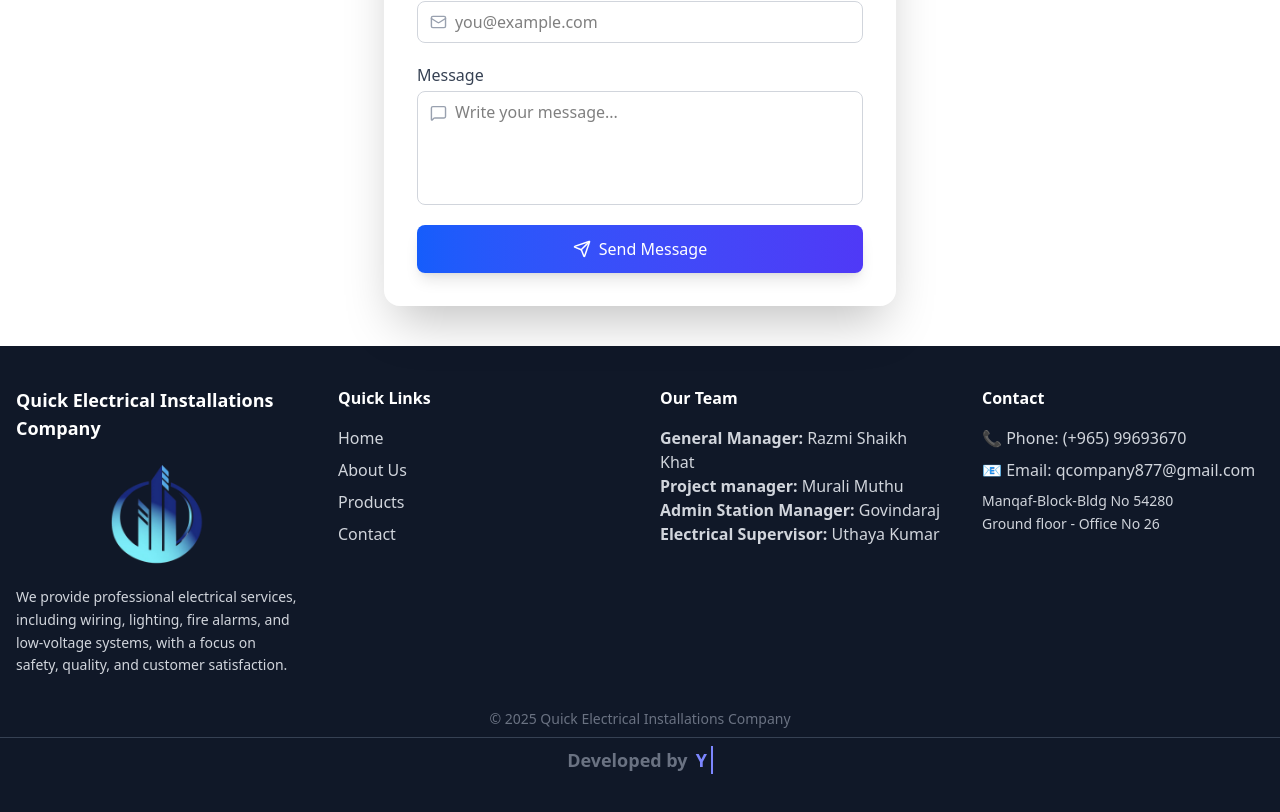
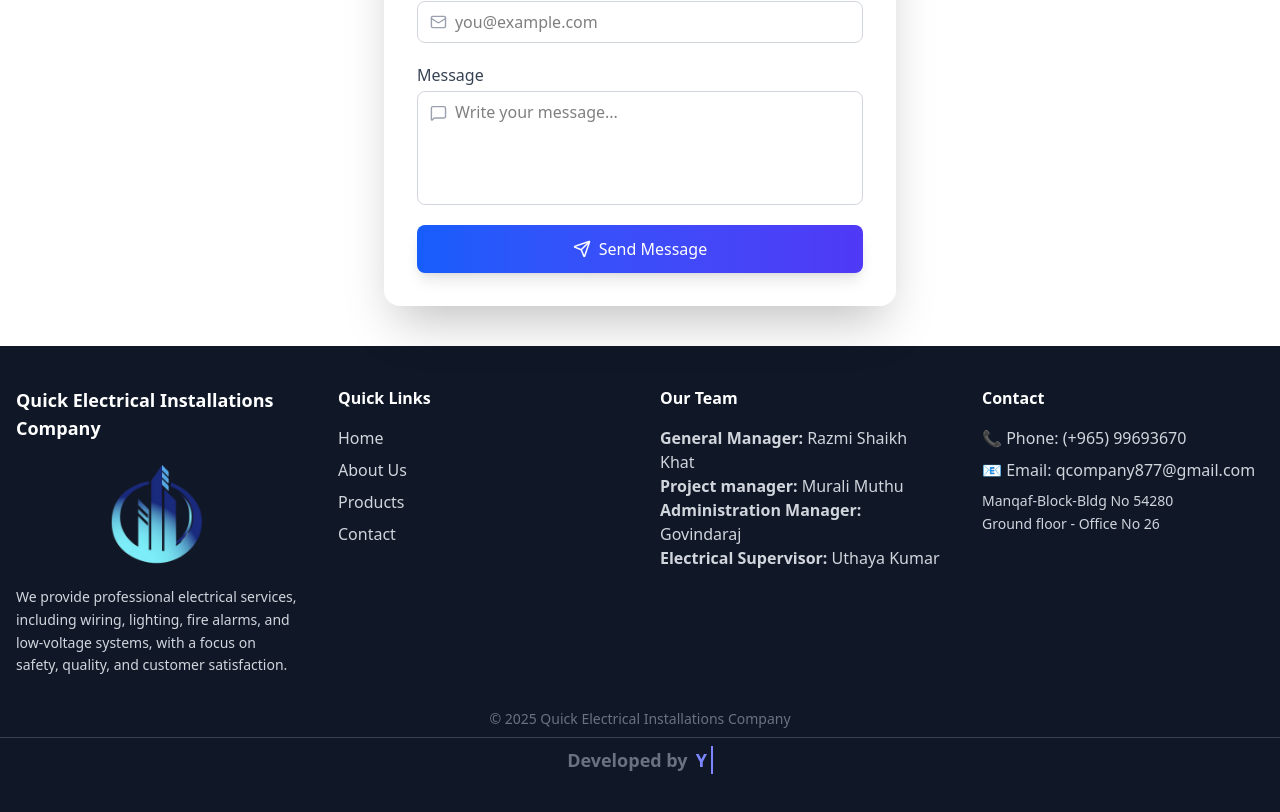
Before and after one commit to SENTHILKUMAR-M25/Quick, a React (Vite) app: page /Contact in a window 1280 px wide. Shown: the part 548-1360 px from the top of the page. Built offline with nearby package versions, Linux system fonts and the light colour scheme.

Commit message:
Services Updation

```diff
--- a/src/Components/Footer.jsx
+++ b/src/Components/Footer.jsx
@@ -73,7 +73,7 @@ export default function Footer() {
           <h3 className="font-semibold text-white mb-4">Our Team</h3>
           <p><strong>General Manager:</strong> Razmi Shaikh Khat</p>
           <p><strong>Project manager:</strong> Murali Muthu</p>
-          <p><strong>Admin Station Manager:</strong> Govindaraj</p>
+          <p><strong>Administration Manager:</strong> Govindaraj</p>
           <p><strong>Electrical Supervisor:</strong> Uthaya Kumar</p>
         </motion.div>
 
```
